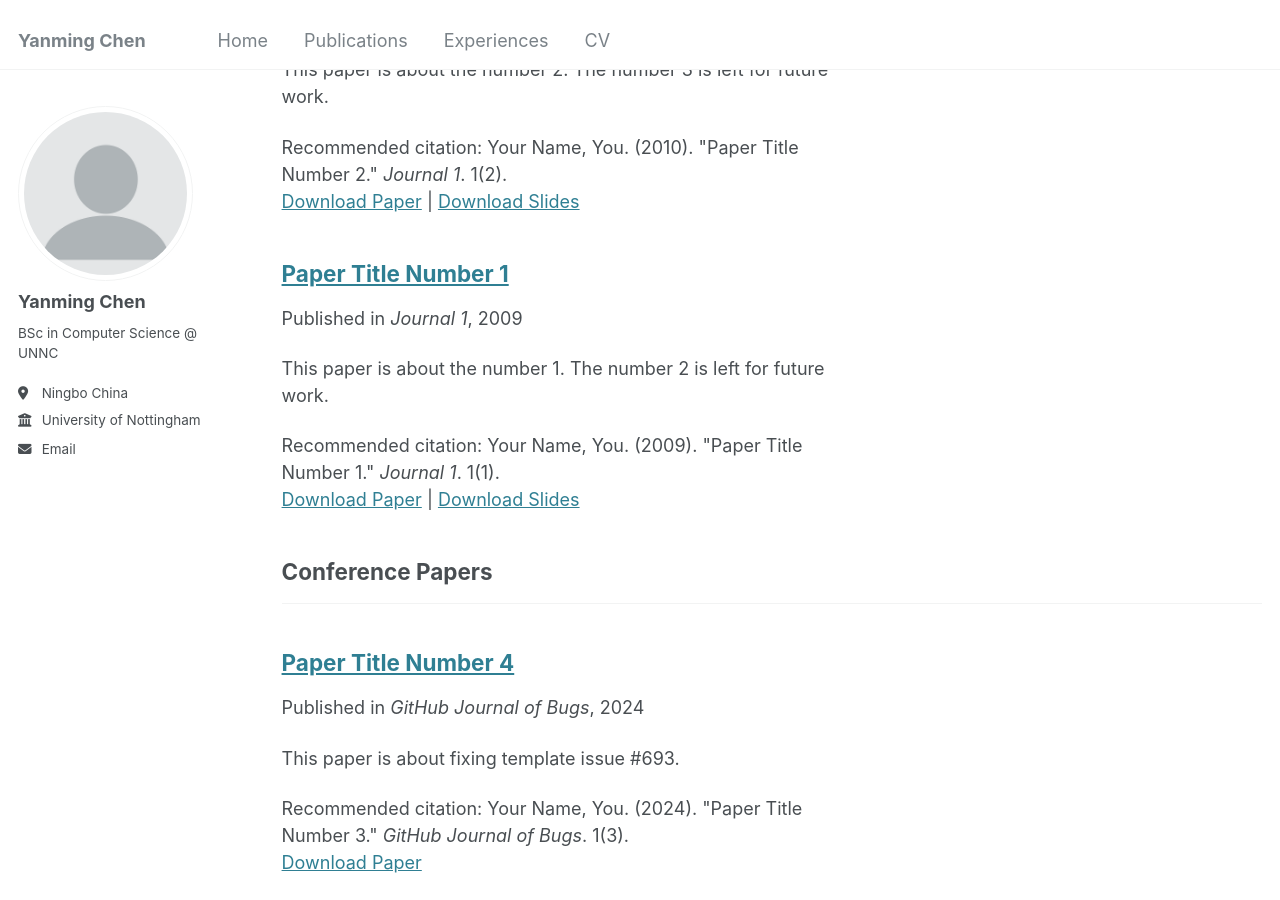
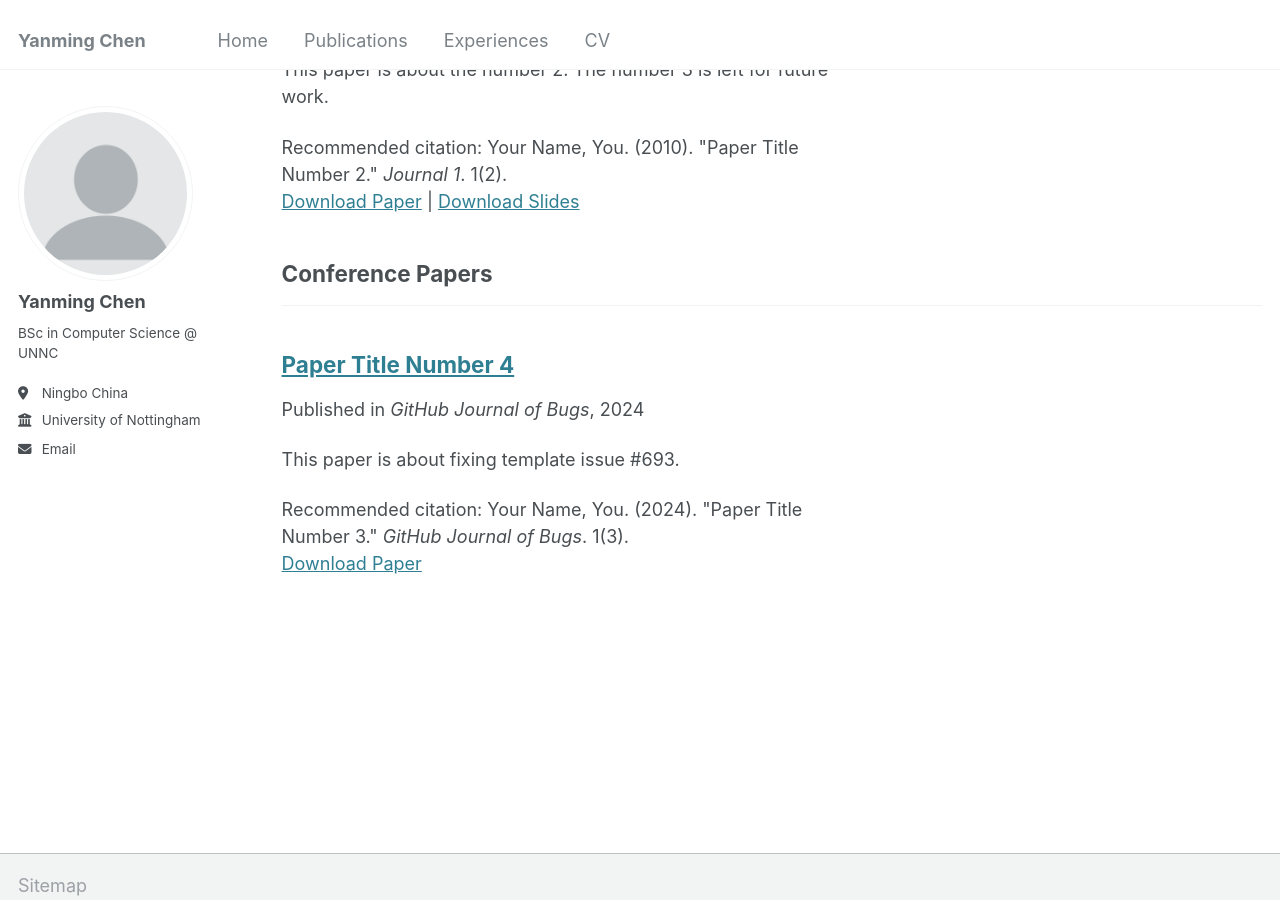
Before and after one commit to CC0117/cc0117.github.io, a Jekyll site: the page built from _pages/publications.html, in a window 1280 px wide and 900 px high, scrolled down 608 px. Built offline with Jekyll 4.4.1, drawn with Linux system fonts in a browser that asks for light colours.

Commit message:
Update 2009-10-01-paper-title-number-1.md

```diff
--- a/_publications/2009-10-01-paper-title-number-1.md
+++ b/_publications/2009-10-01-paper-title-number-1.md
@@ -1,14 +1,3 @@
----
-title: "Paper Title Number 1"
-collection: publications
-category: manuscripts
-permalink: /publication/2009-10-01-paper-title-number-1
-excerpt: 'This paper is about the number 1. The number 2 is left for future work.'
-date: 2009-10-01
-venue: 'Journal 1'
-slidesurl: 'http://academicpages.github.io/files/slides1.pdf'
-paperurl: 'http://academicpages.github.io/files/paper1.pdf'
-citation: 'Your Name, You. (2009). &quot;Paper Title Number 1.&quot; <i>Journal 1</i>. 1(1).'
----
-
-The contents above will be part of a list of publications, if the user clicks the link for the publication than the contents of section will be rendered as a full page, allowing you to provide more information about the paper for the reader. When publications are displayed as a single page, the contents of the above "citation" field will automatically be included below this section in a smaller font.
+- **MambaVesselNet: A Hybrid CNN-Mamba Architecture for 3D Cerebrovascular Segmentation**
+  *Yanming Chen, Co-authors*
+  *ACM Multimedia Asia 2024*. ([paper](MambaVesselNet.pdf))
```
